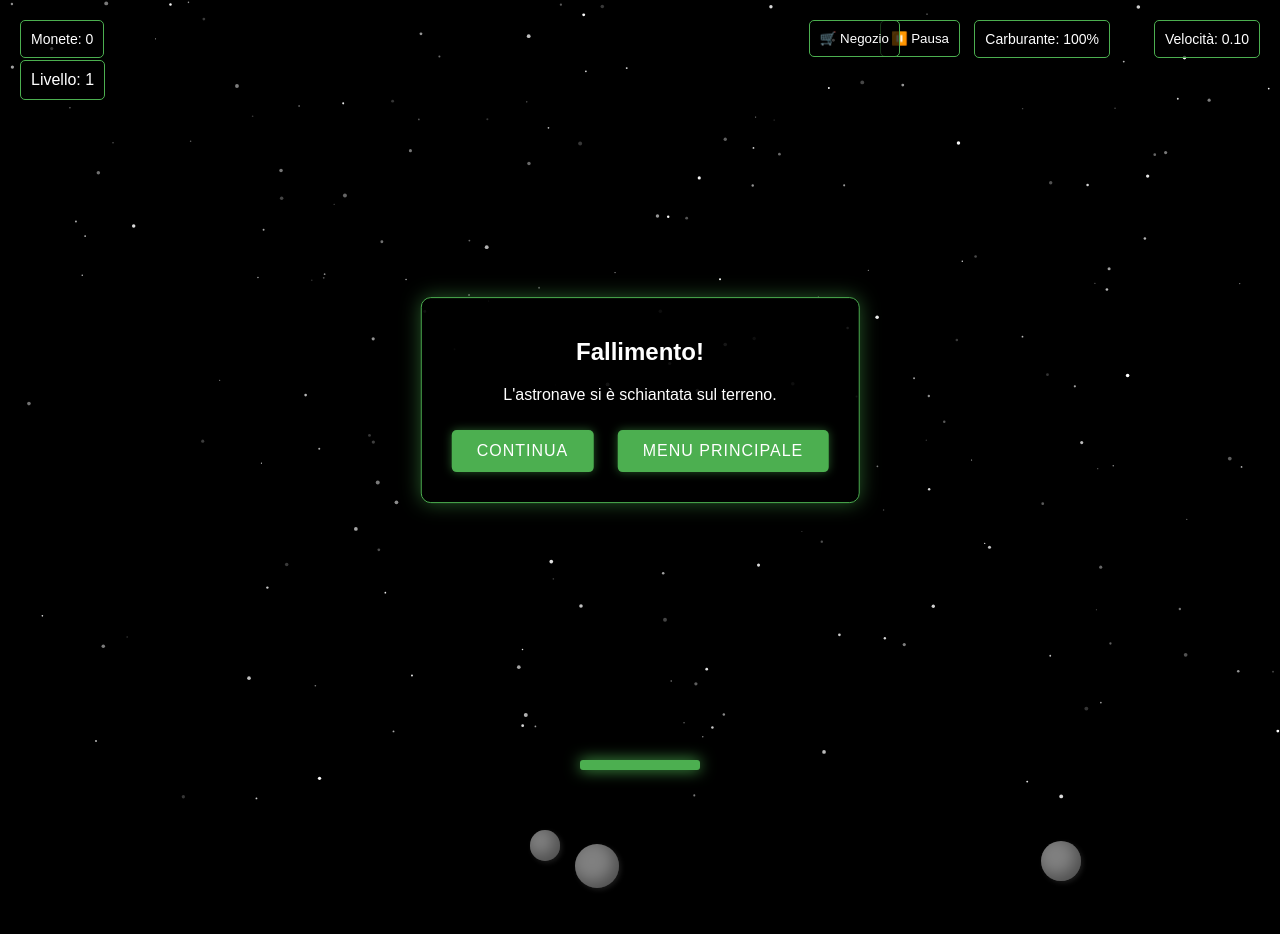
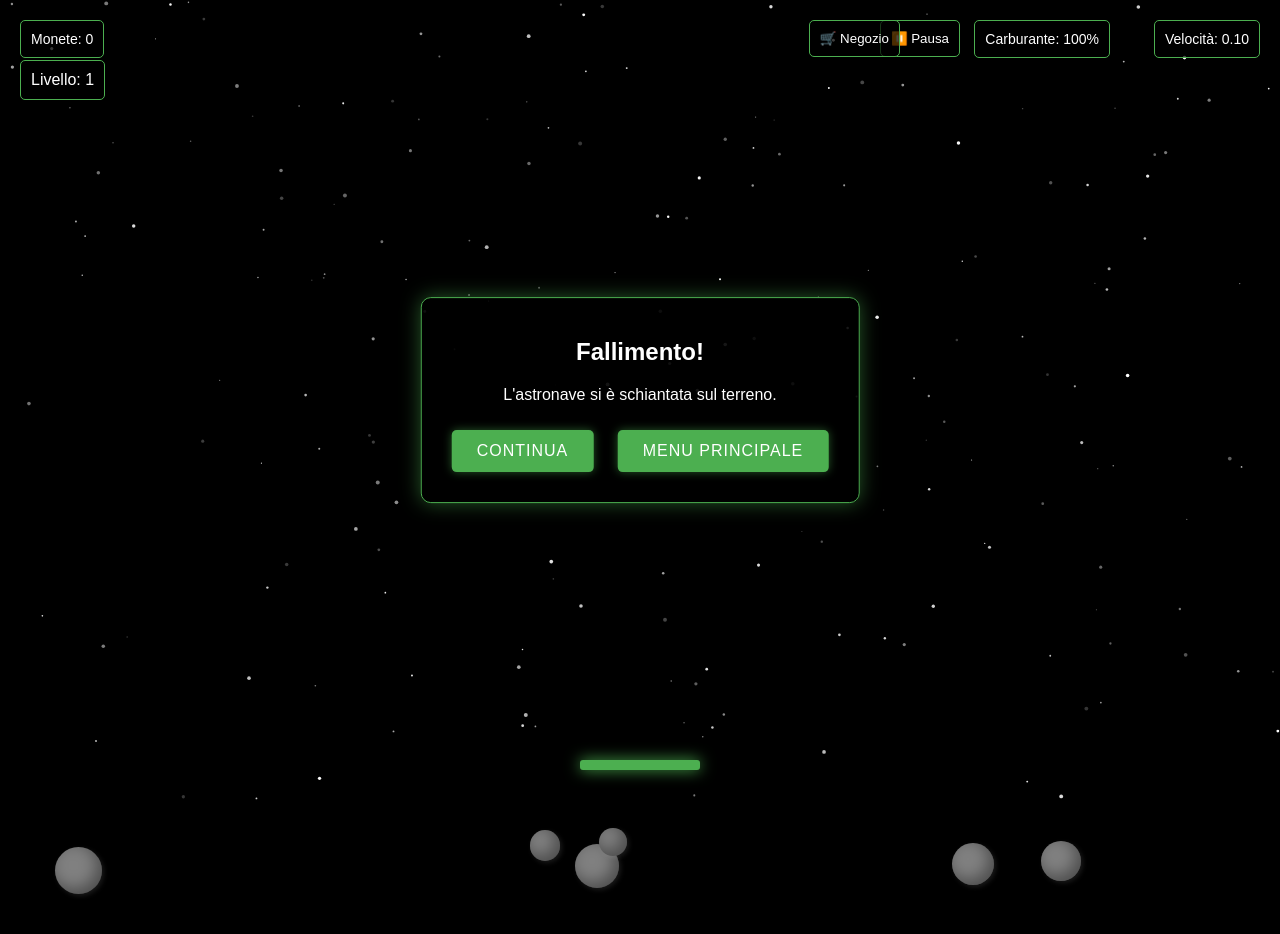
Before and after one commit to VICTOR4800v/PCTO-navicella, a plain HTML site: page index.html in a window 1280 px wide. Both pictures are taken after a click on the button "INIZIA MISSIONE". Shown: the top 934 px of the page. Drawn offline with Linux system fonts and the light colour scheme; a web font is replaced by a local one.

Commit message:
astoridsa6

```diff
--- a/index.html
+++ b/index.html
@@ -784,7 +784,9 @@ if (currentTop + asteroid.offsetHeight < 0) {
 
         asteroids.forEach(a => a.remove());
         asteroids = [];
-        for (let i = 0; i < level + 2; i++) spawnAsteroid();
+        const asteroidCount = Math.max(6, level + 2); // Almeno 6, aumenta con il livello
+for (let i = 0; i < asteroidCount; i++) spawnAsteroid();
+
 
         lastTime = performance.now();
     }
```
